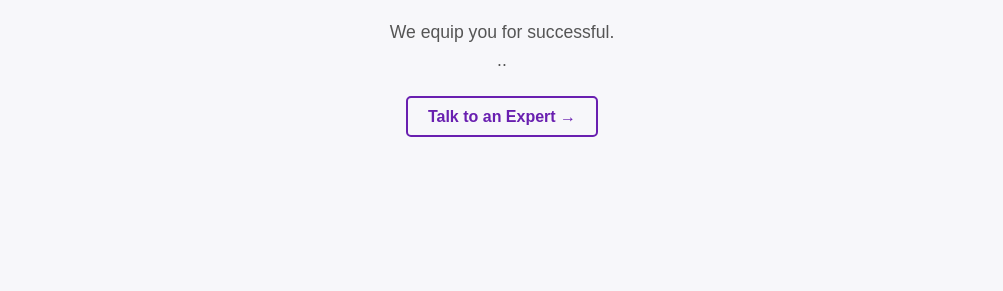
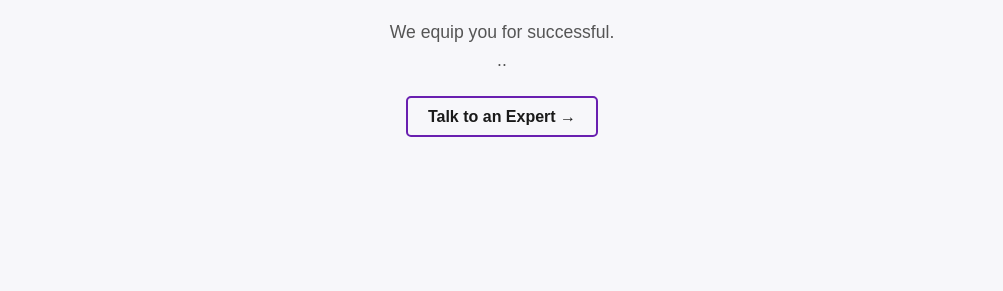
Before and after one commit to Ahmed-AG/cyberdojo-page, a Jekyll site: the page indexv2.html, which Jekyll copies as it is, in a window 1280 px wide. Shown: the part 136-427 px from the top of the page, without its empty margins (138-1141 px from the left). Built offline with Jekyll 4.4.1, drawn with Linux system fonts in a browser that asks for light colours.

Commit message:
;Page v2

```diff
--- a/indexv2.html
+++ b/indexv2.html
@@ -44,7 +44,7 @@
             padding: 10px 20px;
             border: 2px solid #691FB0;
             border-radius: 5px;
-            color: #691FB0;
+            color: #1A1A1A;
             font-weight: bold;
             text-decoration: none;
         }
```
